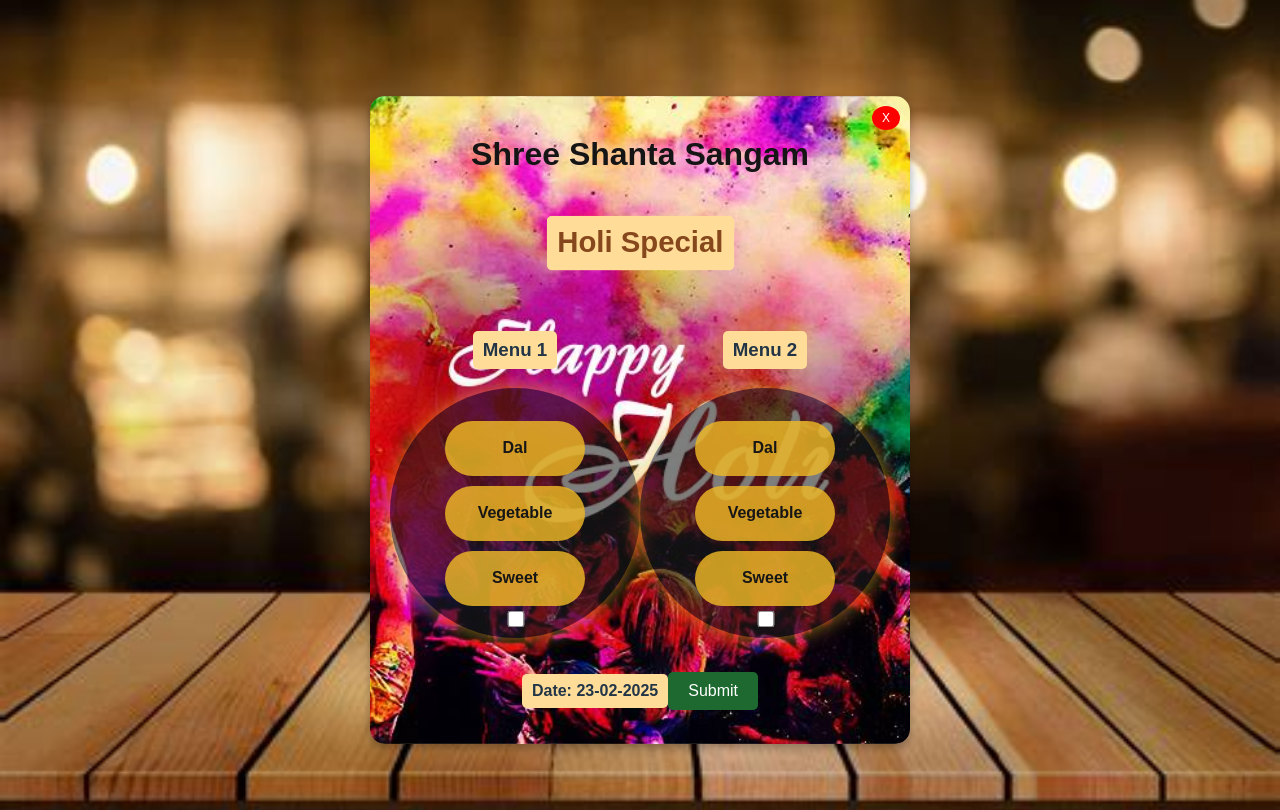
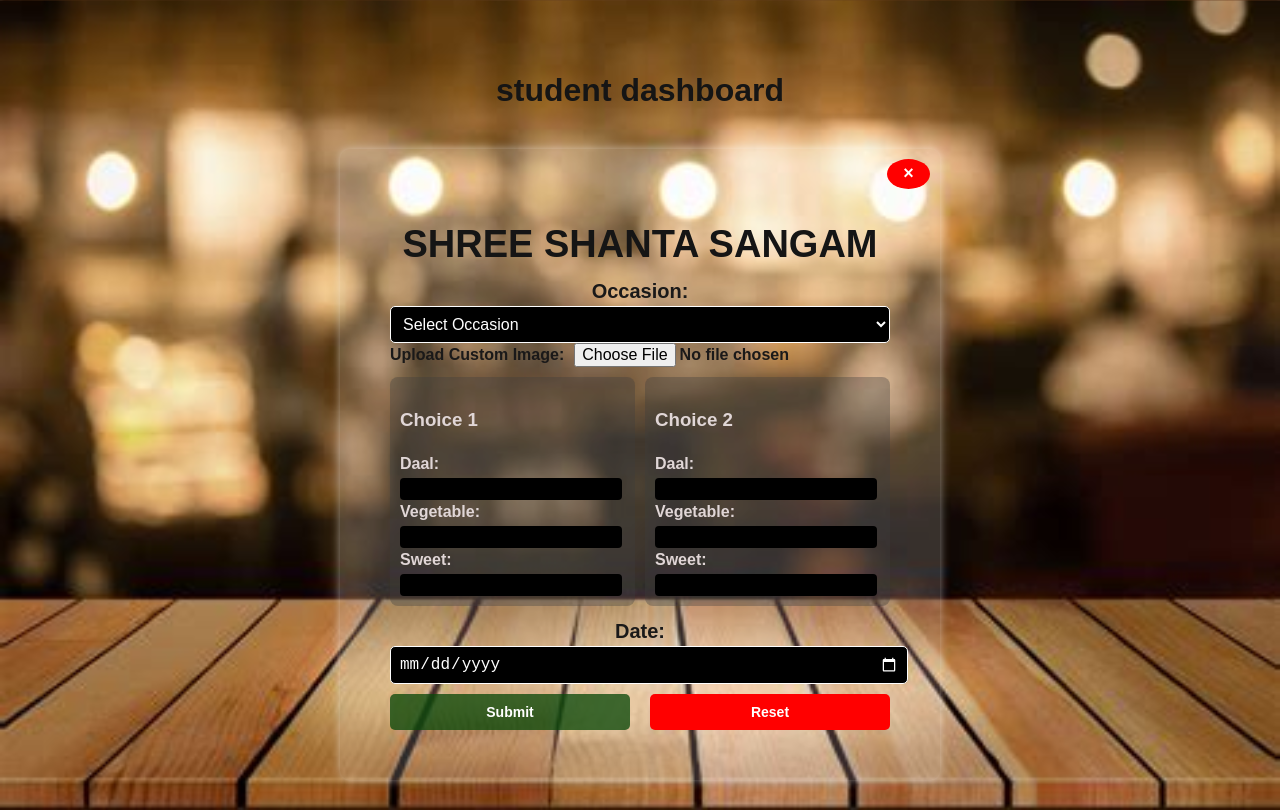
Before and after one commit to Khushee21/Futility-Food-Fix, a React (Vite) app in the folder client/: page / in a window 1280 px wide. Shown: the top 810 px of the page. Built offline with nearby package versions, Linux system fonts and the light colour scheme.

Commit message:
OccasionStudent

```diff
--- a/client/src/App.jsx
+++ b/client/src/App.jsx
@@ -1,13 +1,13 @@
 import React from "react";
 import "./App.css";
-//import Student from './Components/StudentDashBoard/Student'
-//import OccasionForm from "./Components/OccasionForm/tempOccasion"; // Correct import
+import Student from './Components/StudentDashBoard/Student'
+import OccasionForm from "./Components/OccasionForm/tempOccasion"; // Correct import
 import Studentoccasion from "./Components/Studentoccasion/Studentoccasion";
 function App() {
   return (
     <>
-
-
+       <Student/>
+    <OccasionForm/>
       <Studentoccasion/>
     </>
   );
```
